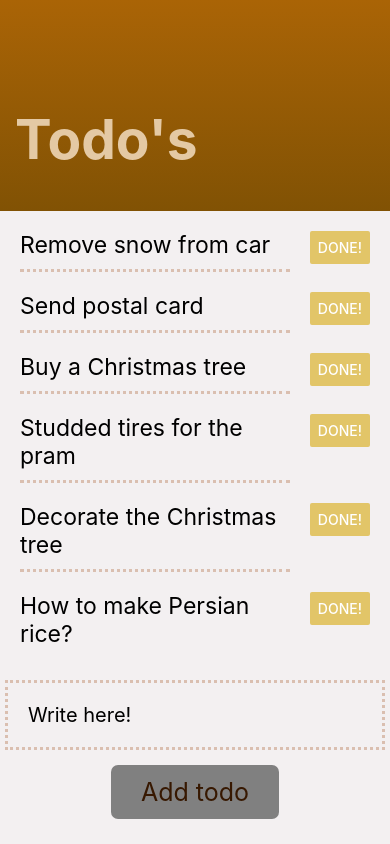
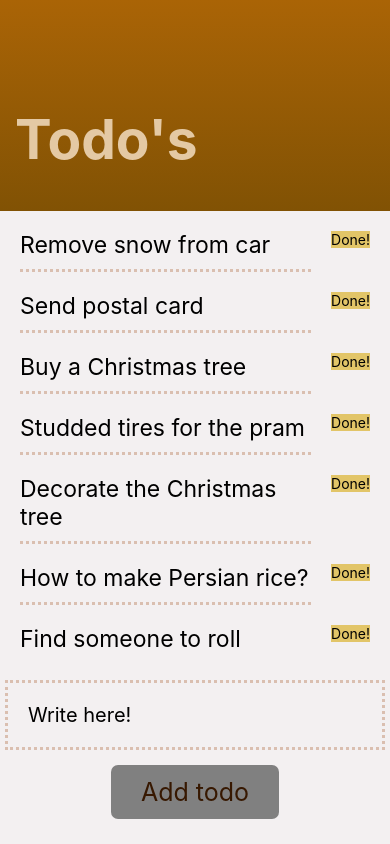
Before and after one commit to AbbeBlubb/react-native-todo, a React Native app: screen / in a window 390 px wide. Built offline with nearby package versions, Linux system fonts and the light colour scheme.

Commit message:
Component renamed from SecondaryButton to Delete

```diff
--- /dev/null
+++ b/components/Delete.tsx
@@ -0,0 +1,38 @@
+import React from "react";
+import { Pressable, StyleSheet, Text } from "react-native";
+
+
+interface IDelete {
+  onPress: CallableFunction;
+  callbackArgument: any;
+  title: string;
+  accessibilityLabel: string;
+  testID: string;
+}
+
+export const Delete = ({
+  onPress,
+  callbackArgument,
+  title,
+  accessibilityLabel,
+  testID,
+}: IDelete) => {
+  return (
+    <Pressable
+      onPress={() => onPress(callbackArgument)}
+      accessibilityLabel={accessibilityLabel}
+      testID={testID}
+      style={styles.pressable}
+    >
+      <Text>
+        {title}
+        </Text>
+    </Pressable>
+  );
+};
+
+const styles = StyleSheet.create({
+  pressable: {
+    backgroundColor: "#e2c568",
+  }
+});
--- a/components/Row.tsx
+++ b/components/Row.tsx
@@ -1,6 +1,6 @@
 import React from "react";
 import { StyleSheet, Text, View } from "react-native";
-import { SecondaryButton } from "./SecondaryButton";
+import { Delete } from "./Delete";
 import { TTodo } from "../services/types";
 
 interface IRow {
@@ -17,7 +17,7 @@
         </Text>
       </View>
       <View style={styles.rowDeleteContainer}>
-        <SecondaryButton
+        <Delete
           onPress={deleteTodo}
           callbackArgument={item.key}
           title="Done!"
--- a/components/SecondaryButton.tsx
+++ /dev/null
@@ -1,30 +0,0 @@
-import React from "react";
-import { Button, View } from "react-native";
-
-interface ISecondaryButton {
-  onPress: CallableFunction;
-  callbackArgument: any;
-  title: string;
-  accessibilityLabel: string;
-  testID: string;
-}
-
-export const SecondaryButton = ({
-  onPress,
-  callbackArgument,
-  title,
-  accessibilityLabel,
-  testID,
-}: ISecondaryButton) => {
-  return (
-    <View>
-      <Button
-        onPress={() => onPress(callbackArgument)}
-        title={title}
-        color="#e2c568"
-        accessibilityLabel={accessibilityLabel}
-        testID={testID}
-      />
-    </View>
-  );
-};
```
